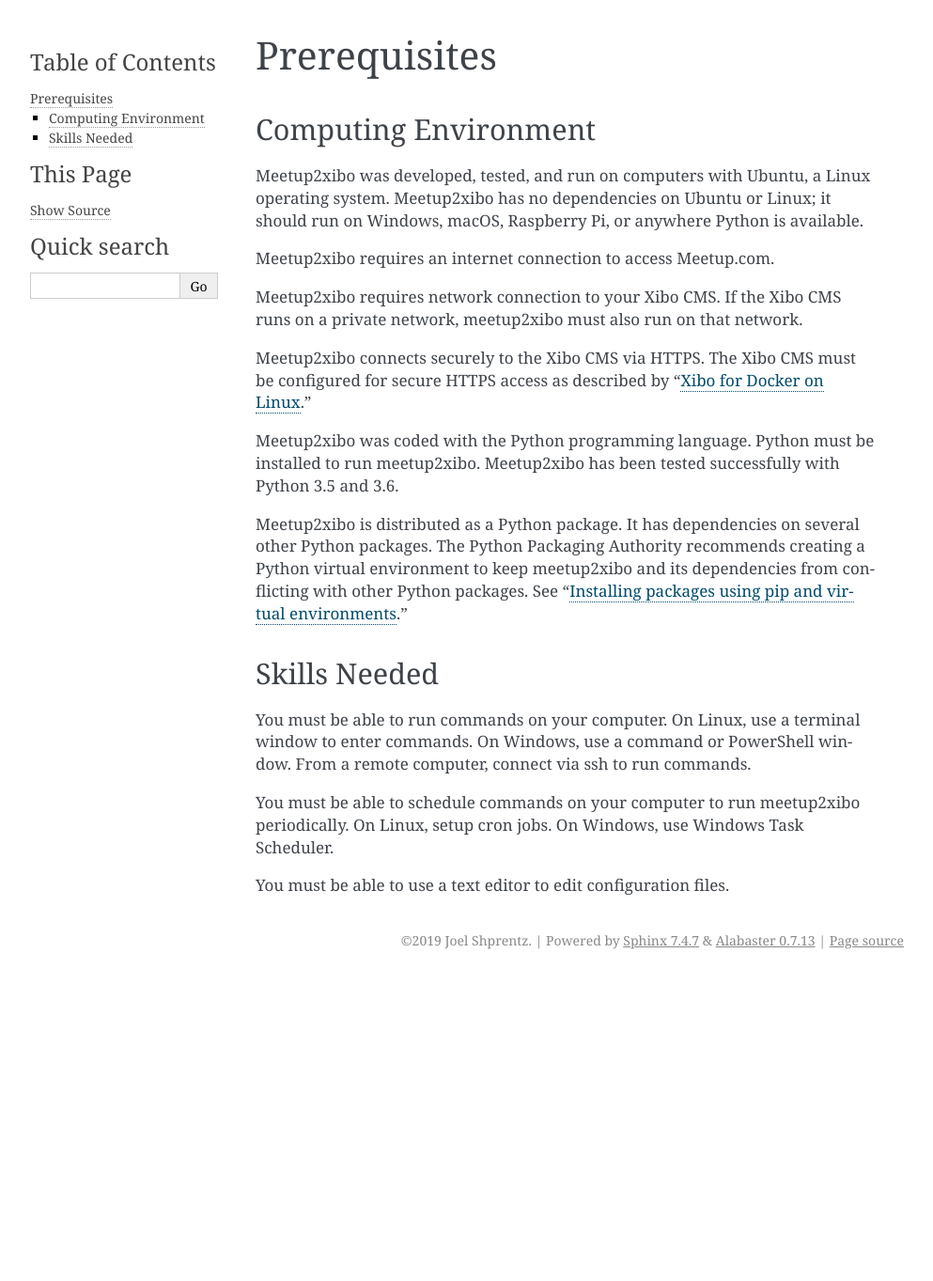
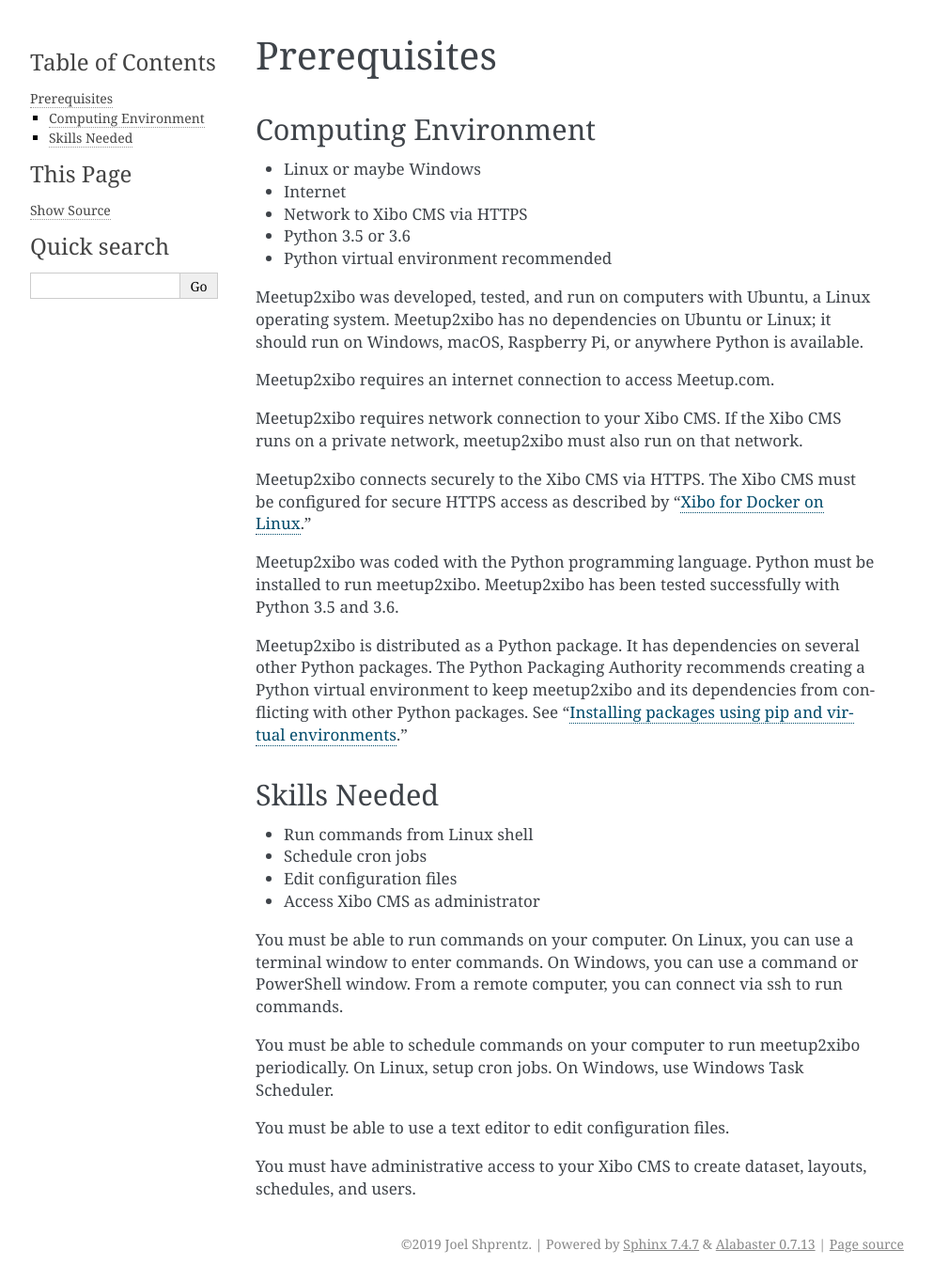
Before and after one commit to jshprentz/meetup2xibo, a Sphinx documentation site: the page built from docs/prerequisites.rst, in a window 1280 px wide. Shown: the whole page at 94% size, without its empty margins (148-1141 px from the left). Built offline with Sphinx 7.4.7, drawn with Linux system fonts in a browser that asks for light colours; pages that are not in the unit, such as notebooks, are missing from menus; before the commit the page ends 1040 px from its top, so only the background shows below that.

Commit message:
Add summary lists and other small changes to prerequisites page.

```diff
--- a/docs/prerequisites.rst
+++ b/docs/prerequisites.rst
@@ -4,6 +4,12 @@
 
 Computing Environment
 ---------------------
+
+- Linux or maybe Windows
+- Internet
+- Network to Xibo CMS via HTTPS
+- Python 3.5 or 3.6
+- Python virtual environment recommended
 
 Meetup2xibo was developed, tested, and run on computers with Ubuntu, a Linux
 operating system.
@@ -34,10 +40,15 @@
 Skills Needed
 -------------
 
+- Run commands from Linux shell
+- Schedule cron jobs
+- Edit configuration files
+- Access Xibo CMS as administrator
+
 You must be able to run commands on your computer.
-On Linux, use a terminal window to enter commands.
-On Windows, use a command or PowerShell window.
-From a remote computer, connect via ssh to run commands.
+On Linux, you can use a terminal window to enter commands.
+On Windows, you can use a command or PowerShell window.
+From a remote computer, you can connect via ssh to run commands.
 
 You must be able to schedule commands on your computer to run meetup2xibo
 periodically.
@@ -46,5 +57,8 @@
 
 You must be able to use a text editor to edit configuration files.
 
+You must have administrative access to your Xibo CMS to create dataset,
+layouts, schedules, and users.
+
 .. _`Installing packages using pip and virtual environments`: https://packaging.python.org/guides/installing-using-pip-and-virtual-environments/
 .. _`Xibo for Docker on Linux`: https://xibo.org.uk/docs/setup/xibo-for-docker-on-linux
```
